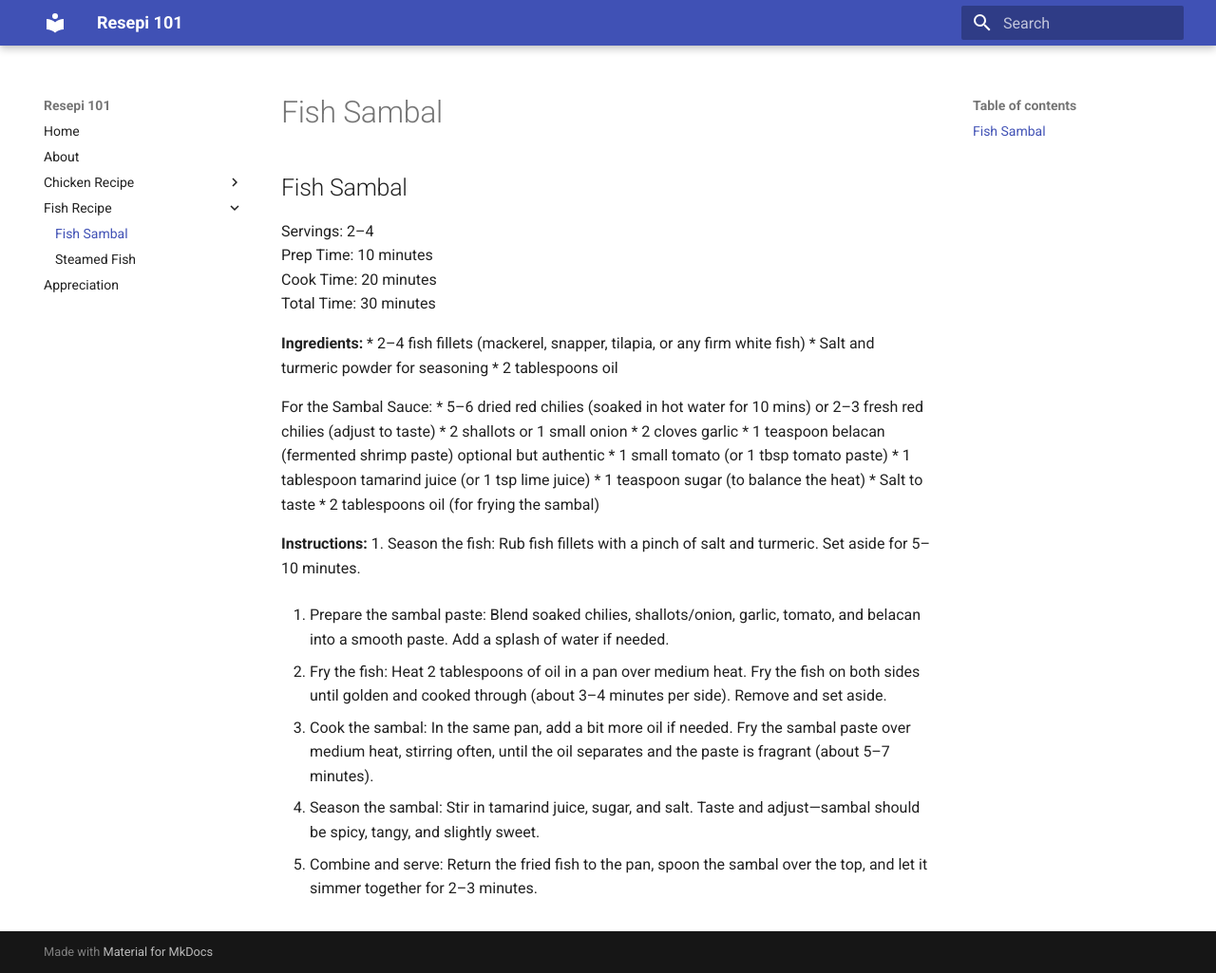
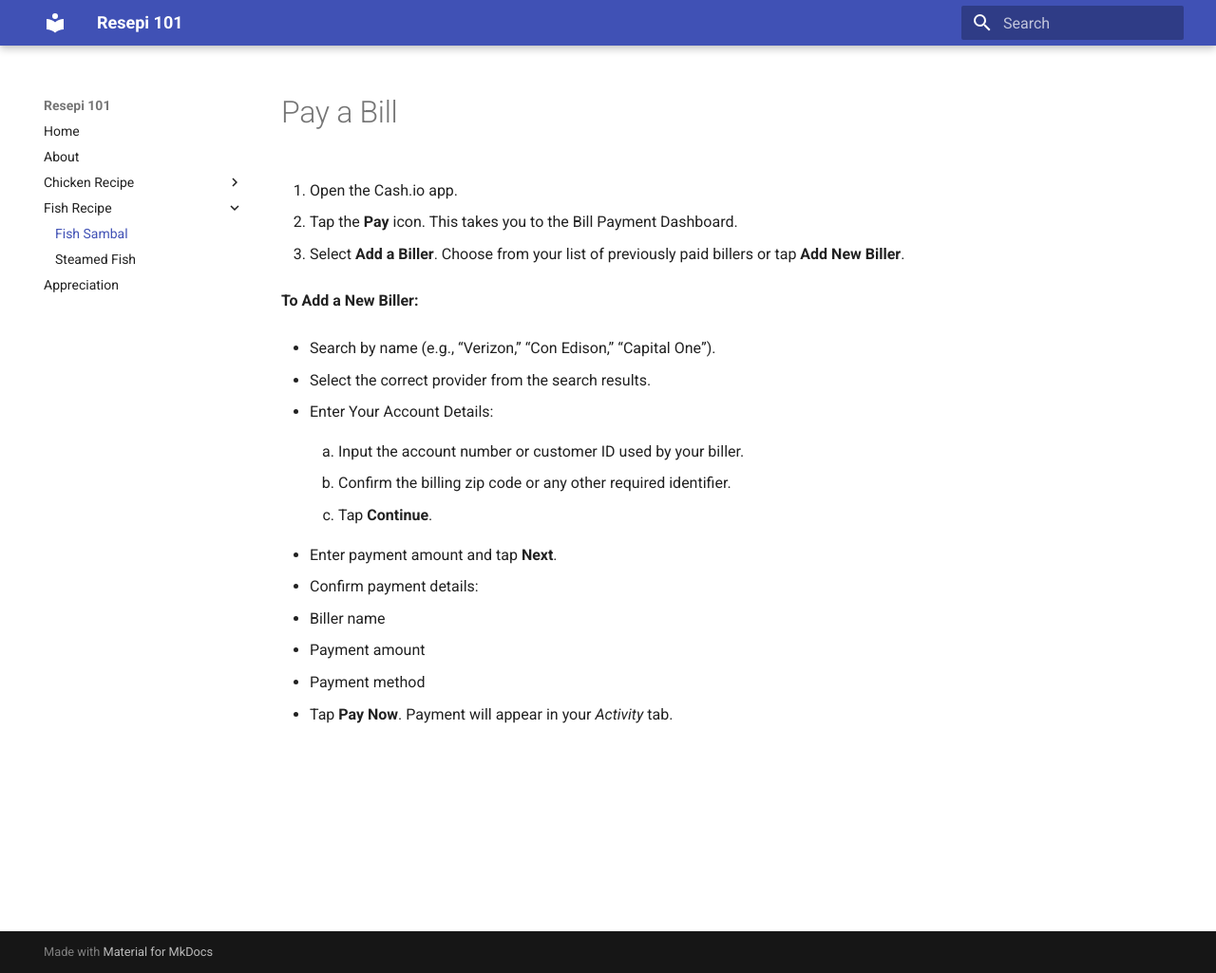
Before and after one commit to hazelgrace22/syroup, an MkDocs documentation site: the page built from docs/fishrec/fishsambal.md, in a window 1280 px wide and 1025 px high. Shown: the whole window at 95% size. Built offline with MkDocs 1.6.1 and Material for MkDocs 9.7.7, drawn with Linux system fonts in a browser that asks for light colours.

Commit message:
Update fishsambal.md

```diff
--- a/docs/fishrec/fishsambal.md
+++ b/docs/fishrec/fishsambal.md
@@ -1,41 +1,34 @@
-## Fish Sambal
+# Pay a Bill
 
-Servings: 2–4
-Prep Time: 10 minutes
-Cook Time: 20 minutes
-Total Time: 30 minutes
+1. Open the Cash.io app.
 
-**Ingredients:**
-* 2–4 fish fillets (mackerel, snapper, tilapia, or any firm white fish)
-* Salt and turmeric powder for seasoning
-* 2 tablespoons oil
+2. Tap the **Pay** icon. This takes you to the Bill Payment Dashboard.
 
-For the Sambal Sauce:
-* 5–6 dried red chilies (soaked in hot water for 10 mins) or 2–3 fresh red chilies (adjust to taste)
-* 2 shallots or 1 small onion
-* 2 cloves garlic
-* 1 teaspoon belacan (fermented shrimp paste) optional but authentic
-* 1 small tomato (or 1 tbsp tomato paste)
-* 1 tablespoon tamarind juice (or 1 tsp lime juice)
-* 1 teaspoon sugar (to balance the heat)
-* Salt to taste
-* 2 tablespoons oil (for frying the sambal)
+3. Select **Add a Biller**. Choose from your list of previously paid billers or tap **Add New Biller**.
 
-**Instructions:**
-1. Season the fish:
-Rub fish fillets with a pinch of salt and turmeric. Set aside for 5–10 minutes.
+  **To Add a New Biller:**
 
-2. Prepare the sambal paste:
-Blend soaked chilies, shallots/onion, garlic, tomato, and belacan into a smooth paste. Add a splash of water if needed.
+  * Search by name (e.g., “Verizon,” “Con Edison,” “Capital One”).
 
-3. Fry the fish:
-Heat 2 tablespoons of oil in a pan over medium heat. Fry the fish on both sides until golden and cooked through (about 3–4 minutes per side). Remove and set aside.
+  * Select the correct provider from the search results.
 
-4. Cook the sambal:
-In the same pan, add a bit more oil if needed. Fry the sambal paste over medium heat, stirring often, until the oil separates and the paste is fragrant (about 5–7 minutes).
+4. Enter Your Account Details:
 
-5. Season the sambal:
-Stir in tamarind juice, sugar, and salt. Taste and adjust—sambal should be spicy, tangy, and slightly sweet.
+    1. Input the account number or customer ID used by your biller.
 
-6. Combine and serve:
-Return the fried fish to the pan, spoon the sambal over the top, and let it simmer together for 2–3 minutes.
+    2. Confirm the billing zip code or any other required identifier.
+
+    3. Tap **Continue**.
+
+5. Enter payment amount and tap **Next**.
+
+6. Confirm payment details:
+
+  * Biller name
+
+  * Payment amount
+
+  * Payment method
+
+
+7. Tap **Pay Now**. Payment will appear in your *Activity* tab.
```
